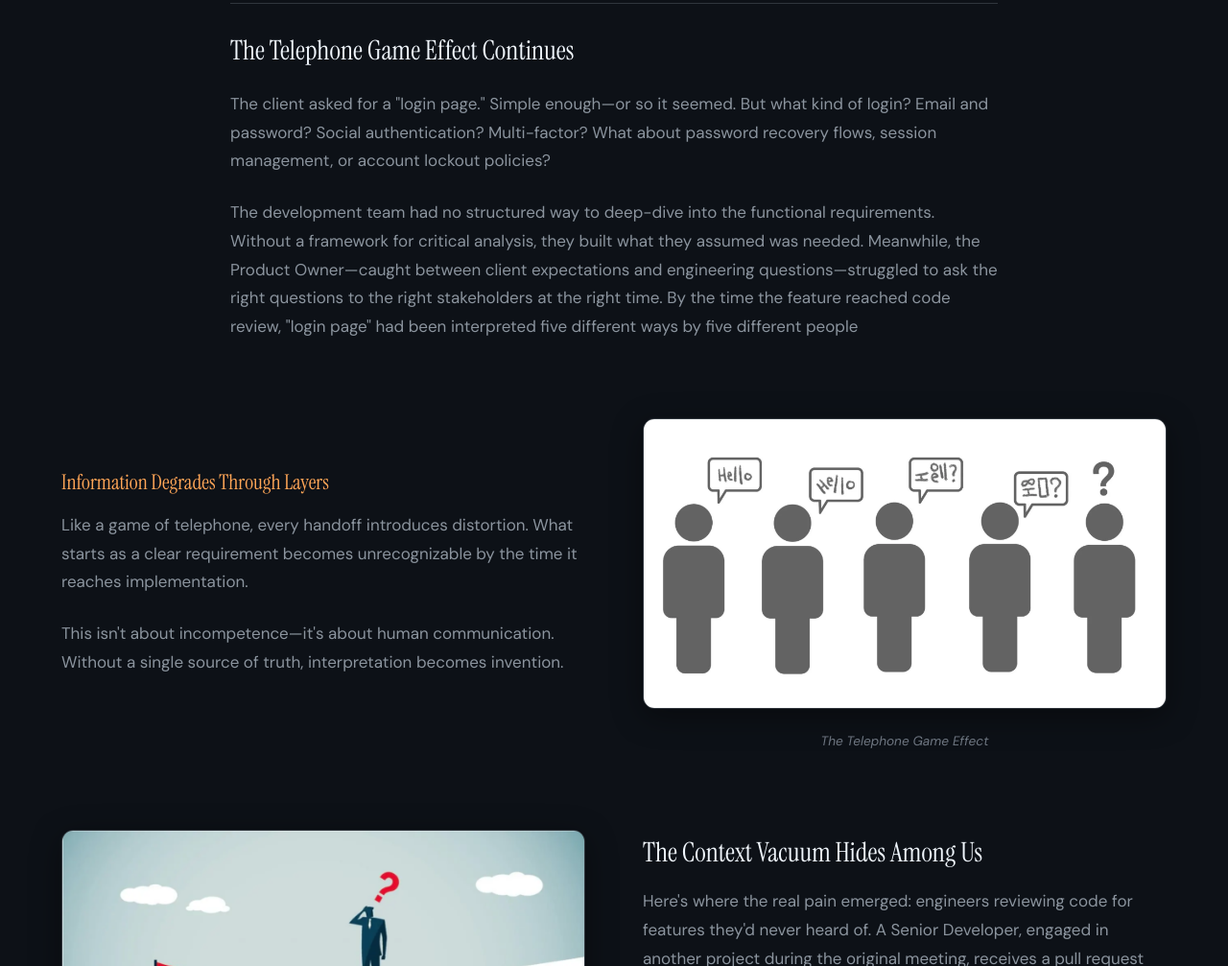
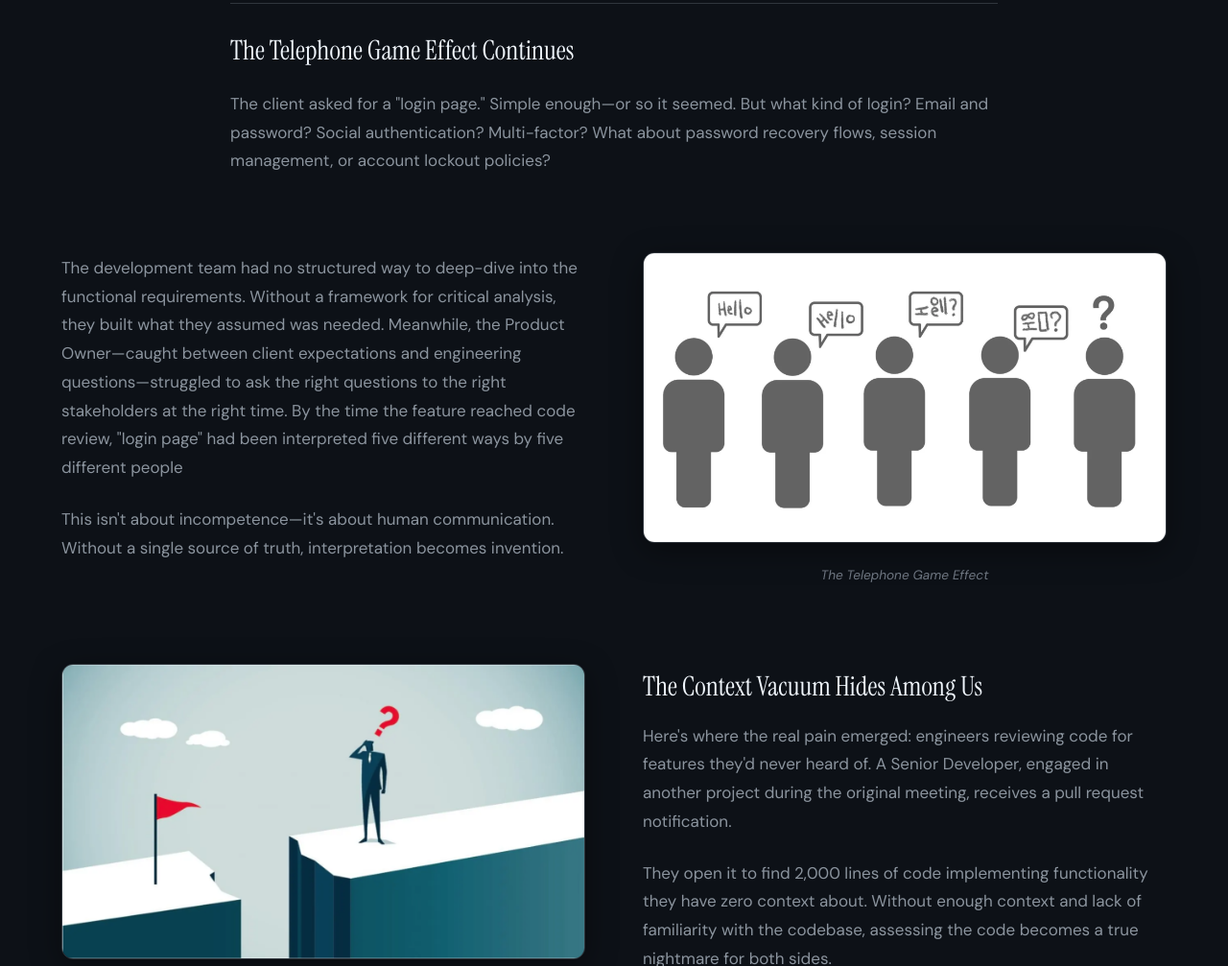
Before and after one commit to Imshakhawat/ncco-draft, a plain HTML site: page index.html in a window 1280 px wide. Shown: the part 2591-3598 px from the top of the page at 96% size. Drawn offline with Linux system fonts and the light colour scheme.

Commit message:
fixed section issue

```diff
--- a/index.html
+++ b/index.html
@@ -1023,13 +1023,11 @@
             <div class="content">
                 <h3 class="subsection-heading animate-on-scroll">The Telephone Game Effect Continues</h3>
                 <p class="animate-on-scroll">The client asked for a "login page." Simple enough—or so it seemed. But what kind of login? Email and password? Social authentication? Multi-factor? What about password recovery flows, session management, or account lockout policies?</p>
-                <p class="animate-on-scroll">The development team had no structured way to deep-dive into the functional requirements. Without a framework for critical analysis, they built what they assumed was needed. Meanwhile, the Product Owner—caught between client expectations and engineering questions—struggled to ask the right questions to the right stakeholders at the right time. By the time the feature reached code review, "login page" had been interpreted five different ways by five different people</p>
             </div>
 
             <div class="content-block animate-on-scroll">
                 <div class="content-block-text">
-                    <h4>Information Degrades Through Layers</h4>
-                    <p>Like a game of telephone, every handoff introduces distortion. What starts as a clear requirement becomes unrecognizable by the time it reaches implementation.</p>
+                    <p>The development team had no structured way to deep-dive into the functional requirements. Without a framework for critical analysis, they built what they assumed was needed. Meanwhile, the Product Owner—caught between client expectations and engineering questions—struggled to ask the right questions to the right stakeholders at the right time. By the time the feature reached code review, "login page" had been interpreted five different ways by five different people</p>
                     <p>This isn't about incompetence—it's about human communication. Without a single source of truth, interpretation becomes invention.</p>
                 </div>
                 <figure class="content-block-image">
```
